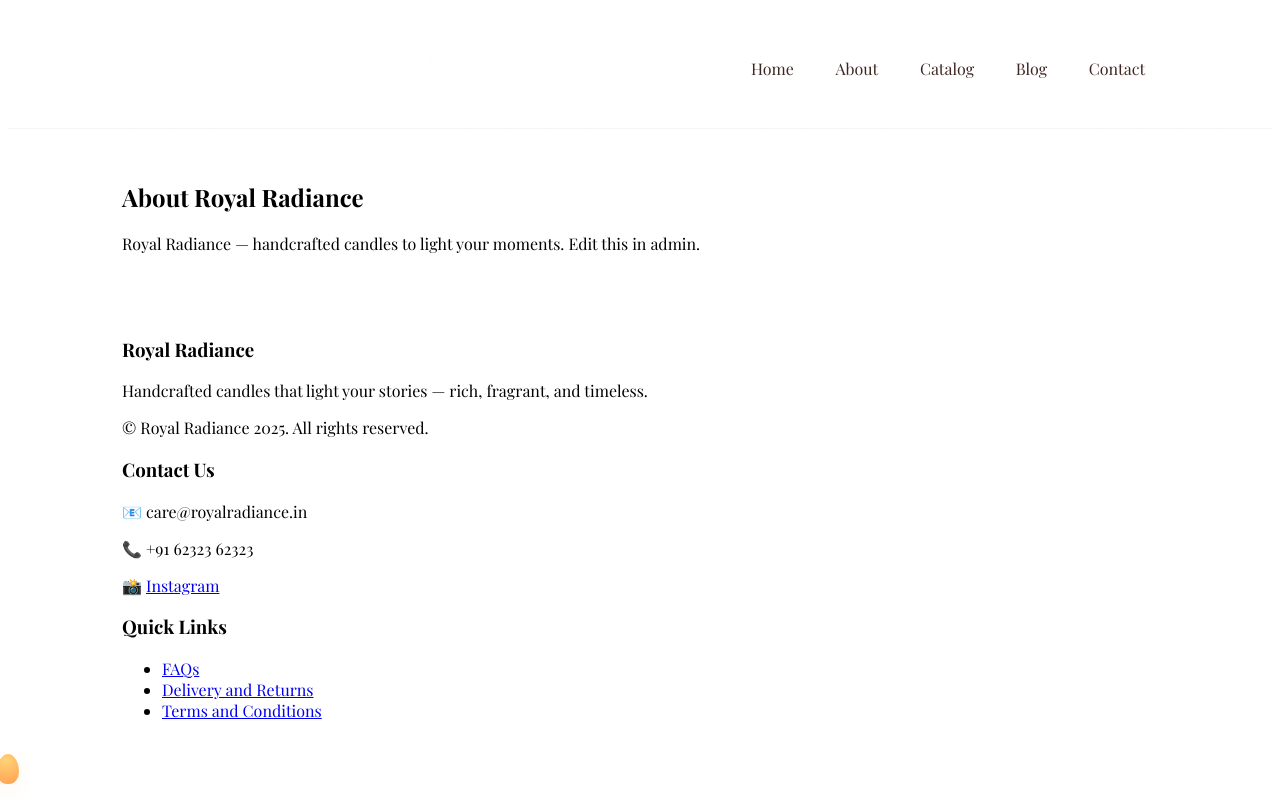
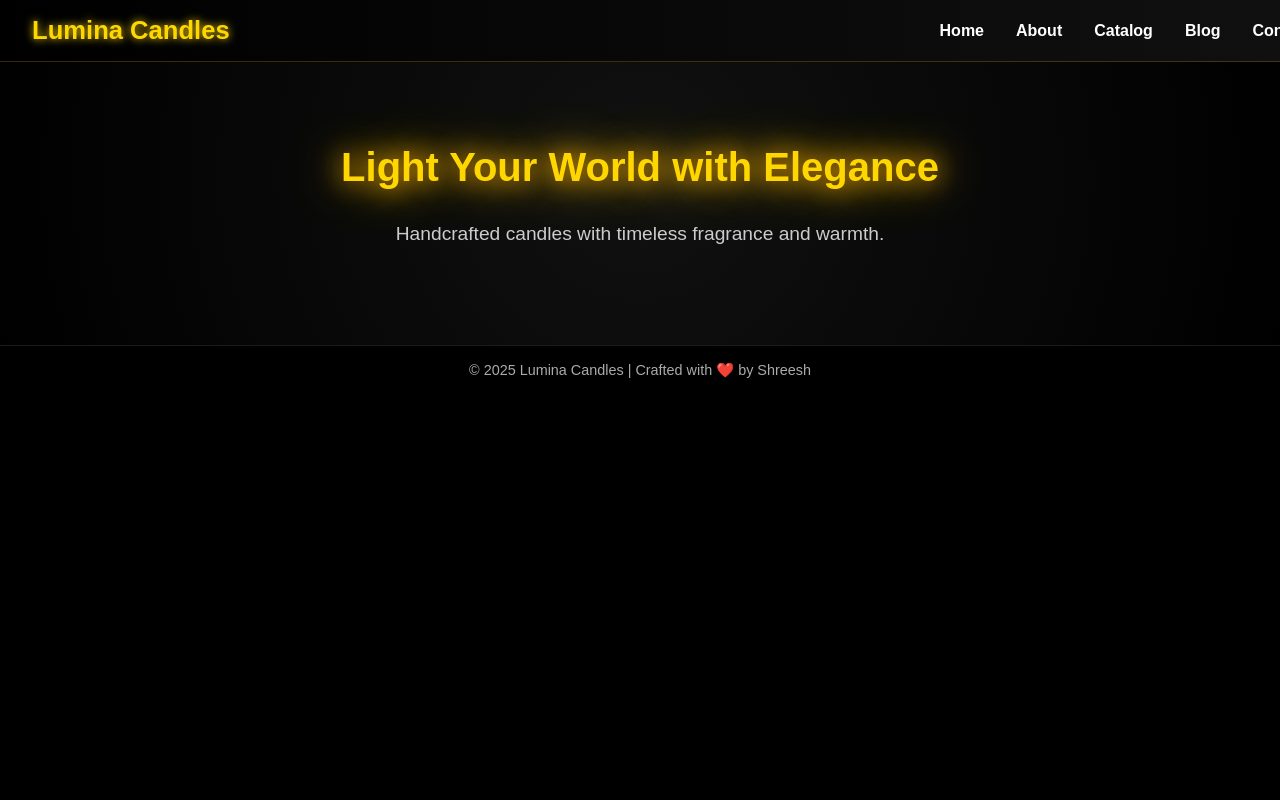
Before and after one commit to thenameisshreesh/royal-radiance, a Flask app: page /about in a window 1280 px wide. Run offline with Flask 2, Linux system fonts and the light colour scheme; data comes from the database, SQL or seed files in the repository; some libraries are stand-ins or nearby versions.

Commit message:
Updated Flask app with routes and Vercel deployment config

```diff
--- a/templates/base.html
+++ b/templates/base.html
@@ -1,24 +1,61 @@
-<!doctype html>
+<!DOCTYPE html>
 <html lang="en">
 <head>
-  <meta charset="utf-8" />
-  <meta name="viewport" content="width=device-width, initial-scale=1" />
-  <title>Royal Radiance — {% block title %}{% endblock %}</title>
-
-  <!-- Google Fonts -->
-  <link href="https://fonts.googleapis.com/css2?family=Playfair+Display:wght@400;700&family=Great+Vibes&display=swap" rel="stylesheet">
-
-  <!-- Main CSS -->
-  <link rel="stylesheet" href="{{ url_for('static', filename='css/main.css') }}">
-  <script>const STATIC_URL = "{{ url_for('static', filename='') }}";</script>
-  <script defer src="{{ url_for('static', filename='js/main.js') }}"></script>
-  <script defer src="{{ url_for('static', filename='js/flame-cursor.js') }}"></script>
-  {% block head %}{% endblock %}
+<meta charset="UTF-8" />
+<meta name="viewport" content="width=device-width, initial-scale=1.0" />
+<title>🕯️ Lumina Candles</title>
 
 <style>
-  /* ...existing CSS above... */
+/* === Base Theme === */
+body {
+  margin: 0;
+  background: #000;
+  color: #fff;
+  font-family: "Poppins", sans-serif;
+  overflow-x: hidden;
+}
 
-  /* === MOBILE MENU (hidden by default) === */
+/* === Header === */
+header {
+  background: linear-gradient(90deg, #000, #111);
+  padding: 1rem 2rem;
+  display: flex;
+  justify-content: space-between;
+  align-items: center;
+  position: fixed;
+  top: 0;
+  left: 0;
+  width: 100%;
+  z-index: 1000;
+  border-bottom: 1px solid rgba(255, 215, 0, 0.2);
+}
+
+.logo {
+  font-size: 1.6rem;
+  font-weight: bold;
+  color: #FFD700;
+  text-shadow: 0 0 8px #FFD700;
+}
+
+/* === Desktop Navigation === */
+.nav {
+  display: flex;
+  gap: 2rem;
+}
+
+.nav a {
+  color: #fff;
+  text-decoration: none;
+  font-weight: 600;
+  transition: color 0.3s, text-shadow 0.3s;
+}
+
+.nav a:hover {
+  color: #FFD700;
+  text-shadow: 0 0 10px #FFD700;
+}
+
+/* === Mobile Menu Icon === */
 .mobile-menu {
   display: none;
   color: #FFD700;
@@ -27,18 +64,20 @@
   user-select: none;
 }
 
+/* === Mobile Dropdown Navigation === */
 .mobile-nav {
   display: none;
   flex-direction: column;
-    background: #000;
+  background: rgba(0, 0, 0, 0.95);
   text-align: center;
-    position: absolute;
+  position: fixed;
   top: 70px;
   left: 0;
   width: 100%;
   z-index: 999;
-    border-top: 1px solid #222;
-    animation: slideDown 0.3s ease-in-out;
+  border-top: 1px solid rgba(255, 215, 0, 0.3);
+  box-shadow: 0 8px 20px rgba(255, 215, 0, 0.1);
+  animation: slideDown 0.35s ease forwards;
 }
 
 .mobile-nav a {
@@ -46,12 +85,13 @@
   padding: 1rem;
   text-decoration: none;
   font-weight: 600;
-    border-bottom: 1px solid rgba(255,255,255,0.1);
-    transition: background 0.3s;
+  border-bottom: 1px solid rgba(255, 255, 255, 0.1);
+  transition: background 0.3s, color 0.3s;
 }
 
 .mobile-nav a:hover {
   background: rgba(255, 215, 0, 0.1);
+  color: #FFD700;
 }
 
 @keyframes slideDown {
@@ -59,6 +99,7 @@
   to {opacity: 1; transform: translateY(0);}
 }
 
+/* === Responsive Rules === */
 @media (max-width: 768px) {
   .nav {
     display: none;
@@ -67,23 +108,48 @@
     display: block;
   }
 }
+
+/* === Hero Section === */
+.hero {
+  text-align: center;
+  padding: 7rem 2rem 5rem;
+  background: radial-gradient(circle at center, #111 0%, #000 100%);
+}
+
+.hero h1 {
+  font-size: 2.5rem;
+  color: #FFD700;
+  text-shadow: 0 0 15px #FFD700;
+  animation: glow 2s infinite alternate;
+}
+
+.hero p {
+  font-size: 1.2rem;
+  color: #ccc;
+  margin-top: 1rem;
+}
+
+/* === Glow Animation === */
+@keyframes glow {
+  from { text-shadow: 0 0 10px #FFD700; }
+  to { text-shadow: 0 0 25px #FFA500, 0 0 50px #FFD700; }
+}
+
+/* === Footer === */
+footer {
+  text-align: center;
+  padding: 1rem;
+  border-top: 1px solid rgba(255,255,255,0.1);
+  color: #aaa;
+  font-size: 0.9rem;
+  background: #000;
+}
 </style>
-
-
-
 </head>
 
-<body class="theme-blue-black">
-  <header class="site-header">
-    <div class="wrap header-wrap">
-      <a href="{{ url_for('home') }}" class="logo">
-        <div class="logo-combo">
-          <img src="{{ url_for('static', filename='images/candal.png') }}"
-               alt="Candle" class="logo-candle" />
-          <img src="{{ url_for('static', filename='images/name.png') }}"
-               alt="Royal Radiance Text" class="logo-name" />
-        </div>
-      </a>
+<body>
+<header>
+  <div class="logo">Lumina Candles</div>
 
   <nav class="nav">
     <a href="{{ url_for('home') }}">Home</a>
@@ -93,38 +159,40 @@
     <a href="{{ url_for('contact') }}">Contact</a>
   </nav>
 
-      <div class="mobile-menu">☰</div>
-    </div>
+  <div class="mobile-menu" id="menuBtn">☰</div>
 </header>
 
-  <main>
-    {% block content %}{% endblock %}
-  </main>
-
-  <footer class="site-footer">
-    <div class="wrap footer-grid">
-      <div class="footer-col">
-        <h3>Royal Radiance</h3>
-        <p>Handcrafted candles that light your stories — rich, fragrant, and timeless.</p>
-        <p>&copy; Royal Radiance 2025. All rights reserved.</p>
+<!-- MOBILE MENU DROPDOWN -->
+<div class="mobile-nav" id="mobileNav">
+  <a href="{{ url_for('home') }}">Home</a>
+  <a href="{{ url_for('about') }}">About</a>
+  <a href="{{ url_for('catalog') }}">Catalog</a>
+  <a href="{{ url_for('blog') }}">Blog</a>
+  <a href="{{ url_for('contact') }}">Contact</a>
 </div>
 
-      <div class="footer-col">
-        <h3>Contact Us</h3>
-        <p>📧 care@royalradiance.in</p>
-        <p>📞 +91 62323 62323</p>
-        <p>📸 <a href="#">Instagram</a></p>
-      </div>
+<section class="hero">
+  <h1>Light Your World with Elegance</h1>
+  <p>Handcrafted candles with timeless fragrance and warmth.</p>
+</section>
 
-      <div class="footer-col">
-        <h3>Quick Links</h3>
-        <ul>
-          <li><a href="#">FAQs</a></li>
-          <li><a href="#">Delivery and Returns</a></li>
-          <li><a href="#">Terms and Conditions</a></li>
-        </ul>
-      </div>
-    </div>
+<footer>
+  © 2025 Lumina Candles | Crafted with ❤️ by Shreesh
 </footer>
+
+<script>
+  const menuBtn = document.getElementById("menuBtn");
+  const mobileNav = document.getElementById("mobileNav");
+
+  menuBtn.addEventListener("click", () => {
+    if (mobileNav.style.display === "flex") {
+      mobileNav.style.opacity = "0";
+      setTimeout(() => (mobileNav.style.display = "none"), 200);
+    } else {
+      mobileNav.style.display = "flex";
+      mobileNav.style.opacity = "1";
+    }
+  });
+</script>
 </body>
 </html>
```
Lines whose indentation alone changed are shown as unchanged.
